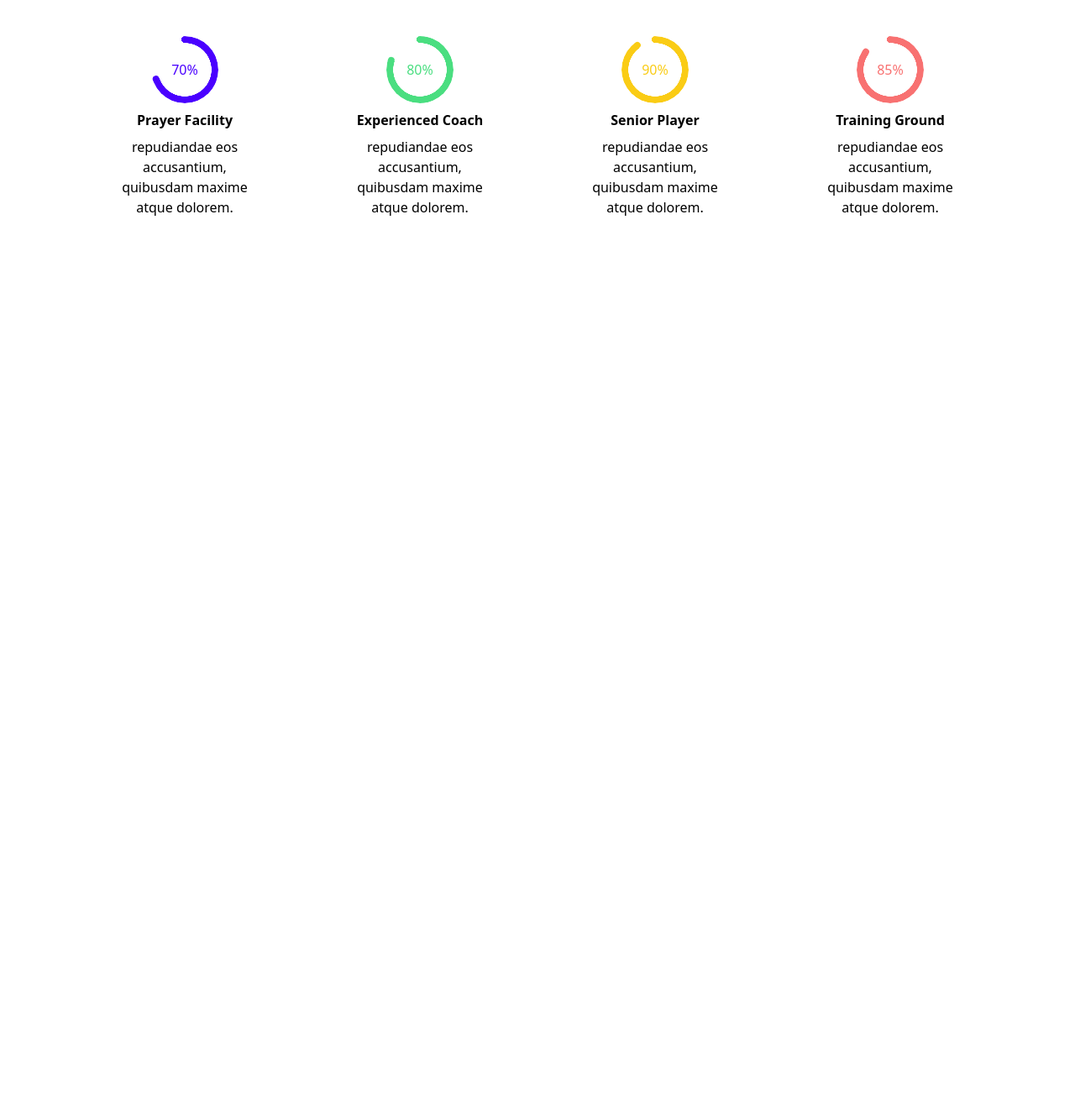
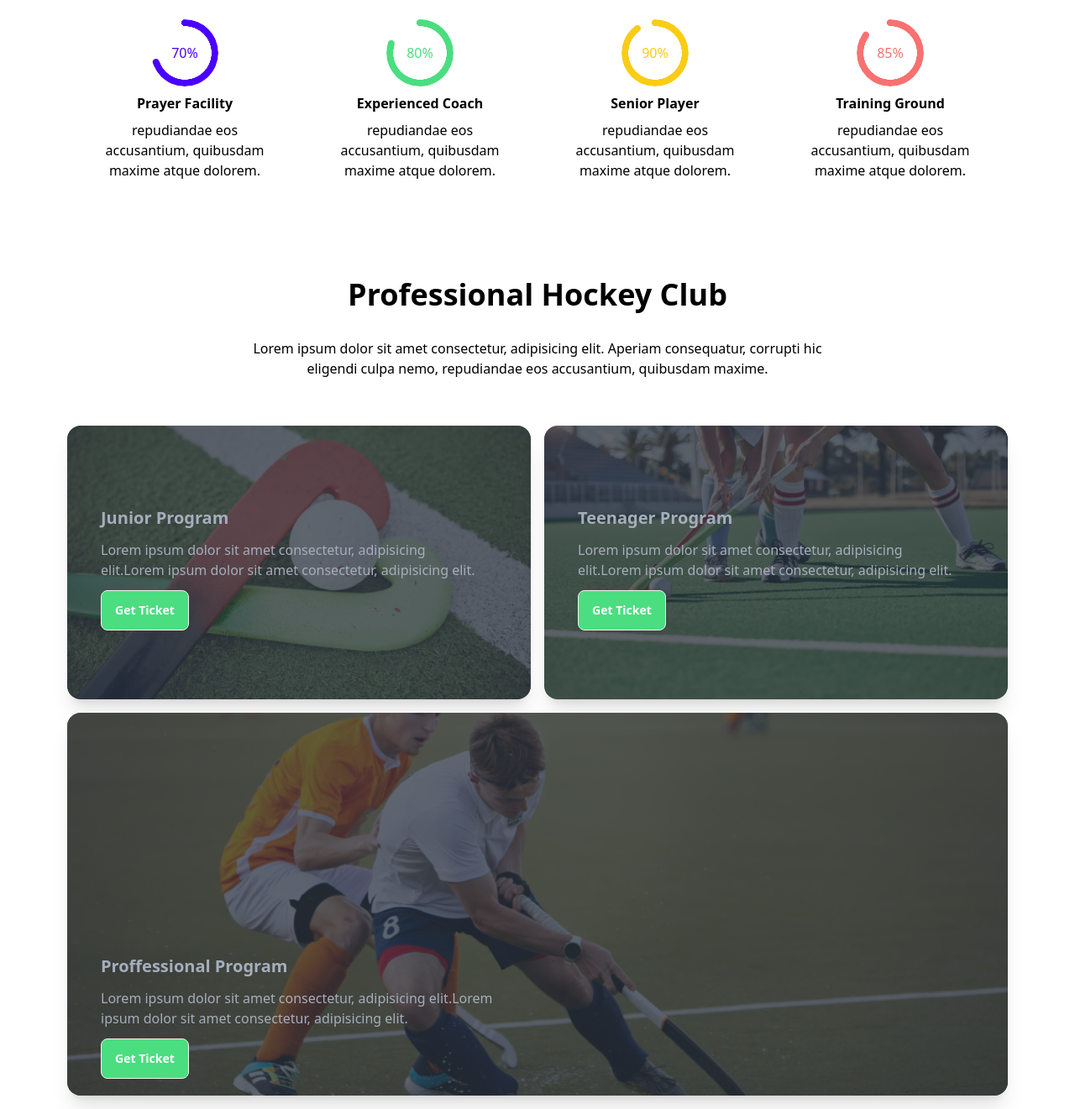
Before and after one commit to nahidul13/Hockey-s-ticket, a plain HTML site: page index.html in a window 1280 px wide. Shown: the part 921-2242 px from the top of the page at 84% size. Before the commit the page ends 1332 px from the top, so only its background shows below. Drawn offline with nearby package versions, Linux system fonts and the light colour scheme.

Commit message:
program section add

```diff
--- a/index.html
+++ b/index.html
@@ -89,7 +89,7 @@
 
     <main>
         <!-- professional sectiom  -->
-        <section class="my-24 text-center ">
+        <section class="mt-24 text-center ">
             <h3 class="text-4xl font-bold ">Professional Hockey Club</h3>
             <p class="  lg:pr-5  lg:pl-5  lg:max-w-3xl mx-auto mt-5">Lorem ipsum dolor sit amet consectetur,
                 adipisicing elit.
@@ -102,25 +102,25 @@
             <!-- professional cards   -->
             <div class="grid grid-cols-1 md:grid-cols-2 lg:grid-cols-4 mt-12 ">
                 <!-- card-1  -->
-                <div class="space-y-2 p-10">
+                <div class="space-y-2 p-5">
                     <div class="radial-progress text-primary" style="--value:70;" role="progressbar">70%</div>
                     <h3 class="font-bold">Prayer Facility</h3>
                     <p class="px-3">repudiandae eos accusantium, quibusdam maxime atque dolorem.</p>
                 </div>
                 <!-- card-2  -->
-                <div class="space-y-2 p-10">
+                <div class="space-y-2 p-5">
                     <div class="radial-progress text-green-400" style="--value:80;" role="progressbar">80%</div>
                     <h3 class="font-bold">Experienced Coach</h3>
                     <p class="px-3">repudiandae eos accusantium, quibusdam maxime atque dolorem.</p>
                 </div>
                 <!-- card-3  -->
-                <div class="space-y-2 p-10">
+                <div class="space-y-2 p-5">
                     <div class="radial-progress text-yellow-400" style="--value:90;" role="progressbar">90%</div>
                     <h3 class="font-bold">Senior Player</h3>
                     <p class="px-3">repudiandae eos accusantium, quibusdam maxime atque dolorem.</p>
                 </div>
                 <!-- card-4  -->
-                <div class="space-y-2 p-10">
+                <div class="space-y-2 p-5">
                     <div class="radial-progress text-red-400" style="--value:85;" role="progressbar">85%</div>
                     <h3 class="font-bold">Training Ground</h3>
                     <p class="px-3">repudiandae eos accusantium, quibusdam maxime atque dolorem.</p>
@@ -128,6 +128,68 @@
             </div>
 
         </section>
+
+        <!-- program section  -->
+        <section class=" mt-24 ">
+            <h3 class="text-4xl font-bold text-center ">Professional Hockey Club</h3>
+            <p class=" mt-8 lg:pr-5  lg:pl-5  lg:max-w-3xl mx-auto  text-center">Lorem ipsum dolor sit amet
+                consectetur,
+                adipisicing elit.
+                Aperiam
+                consequatur,
+                corrupti hic eligendi
+                culpa nemo, repudiandae eos accusantium, quibusdam maxime.</p>
+            <!-- program div  -->
+            <div class="grid mt-9 lg:mt-14 grid-cols-1 md:grid-cols-2 lg:grid-cols-2 gap-4 justify-center ">
+                <!-- cards-1  -->
+                <div class="card bg-base-100 z-0 image-full  shadow-xl">
+                    <figure>
+                        <img class="w-full" src="Images/2.png" alt="Shoes" />
+                    </figure>
+                    <div class="text-[#A6ADBB] z-10 p-5 lg:pr-16 lg:pl-10 lg:pt-24 space-y-3">
+                        <h2 class="text-xl font-semibold ">Junior Program</h2>
+                        <p>Lorem ipsum dolor sit amet consectetur,
+                            adipisicing elit.Lorem ipsum dolor sit amet consectetur,
+                            adipisicing elit.</p>
+                        <div class="">
+                            <a class="btn bg-[#4ADE80] text-white ">Get Ticket</a>
+                        </div>
+                    </div>
+                </div>
+
+                <!-- cards-2  -->
+                <div class="card bg-base-100 image-full  shadow-xl">
+                    <figure>
+                        <img class="w-full" src="Images/3.png" alt="Shoes" />
+                    </figure>
+                    <div class="text-[#A6ADBB] z-10 p-5 lg:pr-16 lg:pl-10 lg:pt-24 space-y-3">
+                        <h2 class="text-xl font-semibold ">Teenager Program</h2>
+                        <p>Lorem ipsum dolor sit amet consectetur,
+                            adipisicing elit.Lorem ipsum dolor sit amet consectetur,
+                            adipisicing elit.</p>
+                        <div class="">
+                            <a class="btn bg-[#4ADE80] text-white ">Get Ticket</a>
+                        </div>
+                    </div>
+                </div>
+
+                <!-- cards-3  -->
+                <div class="card bg-base-100 image-full  shadow-xl lg:col-span-2">
+                    <figure>
+                        <img class="w-full" src="Images/4.png" alt="Shoes" />
+                    </figure>
+                    <div class="text-[#A6ADBB] z-10 p-5 lg:pr-16 lg:pl-10 lg:pt-72 space-y-3 lg:w-[55%]">
+                        <h2 class="text-xl font-semibold ">Proffessional Program</h2>
+                        <p>Lorem ipsum dolor sit amet consectetur,
+                            adipisicing elit.Lorem ipsum dolor sit amet consectetur,
+                            adipisicing elit.</p>
+                        <div class="">
+                            <a class="btn bg-[#4ADE80] text-white ">Get Ticket</a>
+                        </div>
+                    </div>
+                </div>
+            </div>
+        </section>
     </main>
 </body>
 
```
